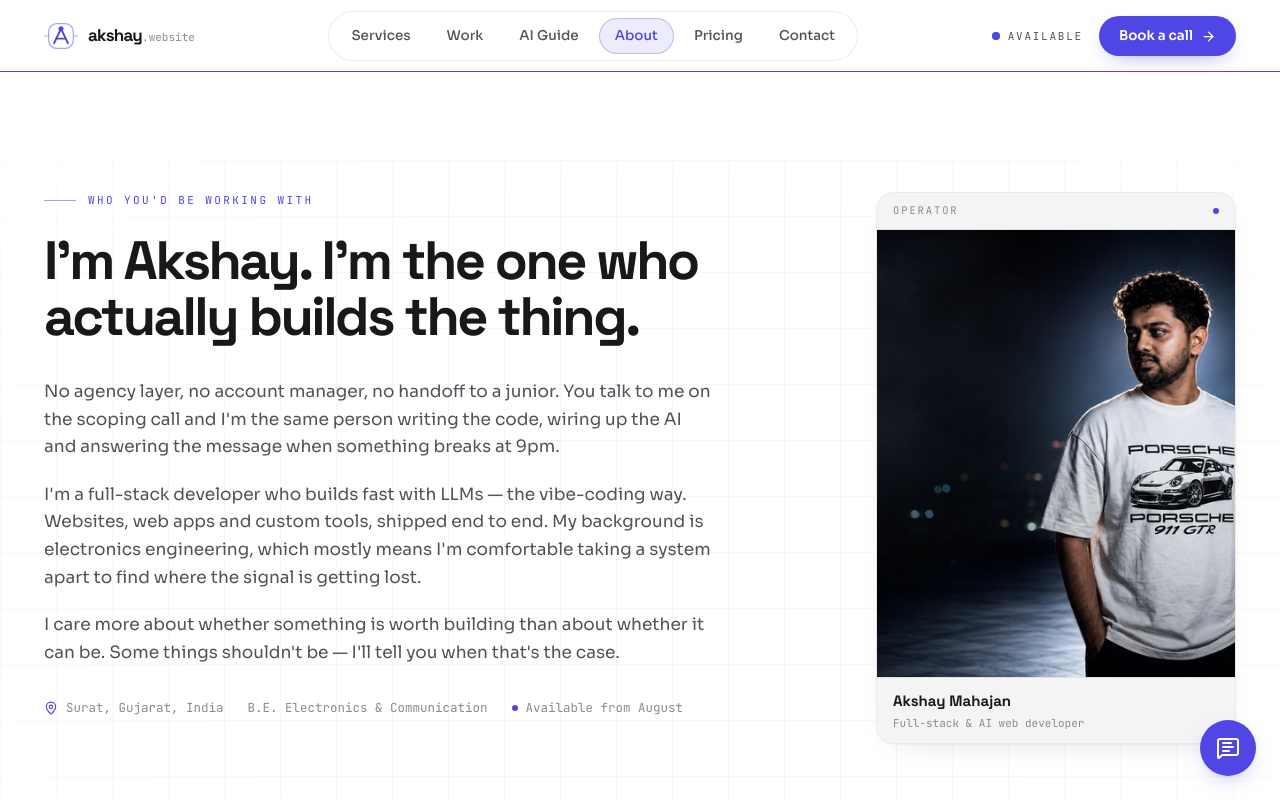
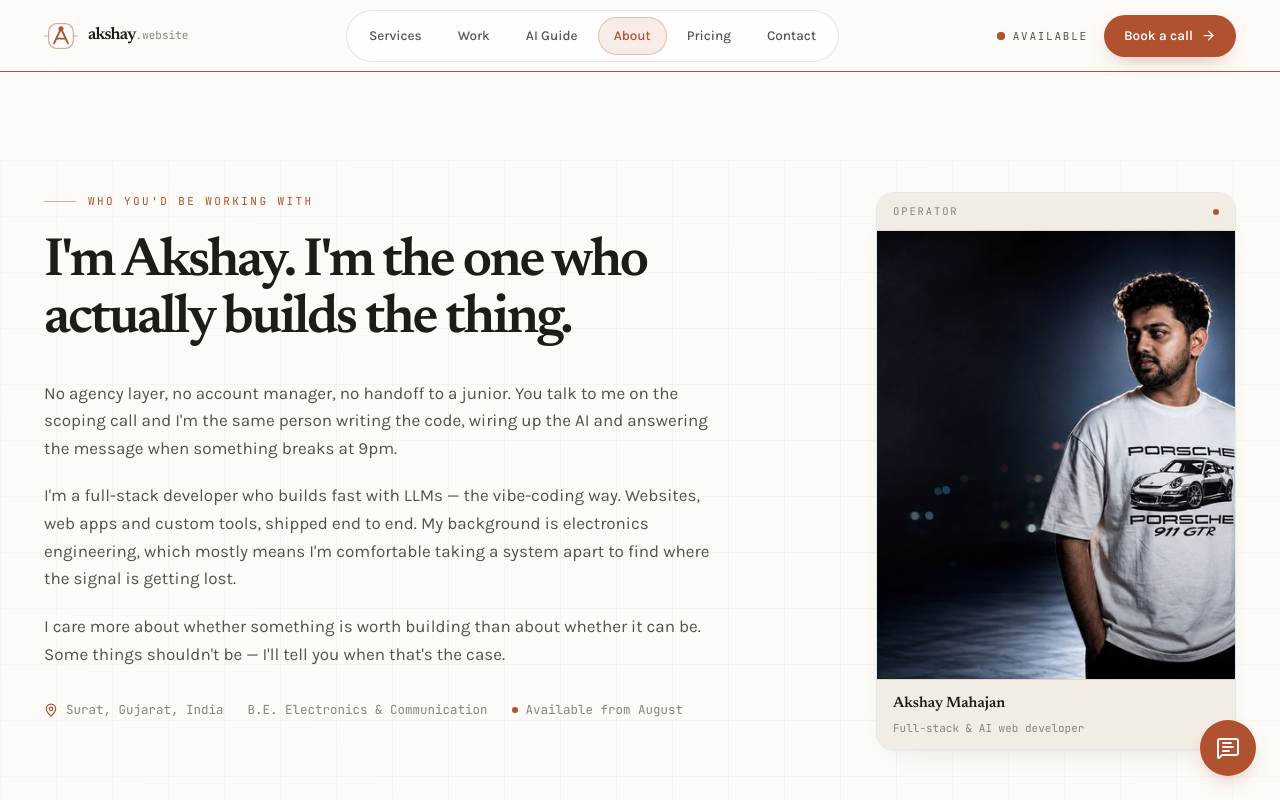
Before and after one commit to akshaymad0608-png/portfolio, a React (Vite) app: page /about in a window 1280 px wide. Shown: the top 800 px of the page. Built offline with nearby package versions, Linux system fonts and the light colour scheme.

Commit message:
Rebuild the visual identity as warm humanist: Newsreader serif headings with Karla body, warm paper ground and a deep terracotta accent replacing the grotesque-on-white indigo system

```diff
--- a/components/BuildLog.tsx
+++ b/components/BuildLog.tsx
@@ -126,7 +126,7 @@ const BuildLog: React.FC = () => {
                   <GitHubCalendar
                     username={GITHUB_USER}
                     colorScheme="light"
-                    theme={{ light: ['#F1F1F3', '#D9D6F8', '#B3ADF0', '#8078E8', '#4F46E5'] }}
+                    theme={{ light: ['#F0EAE0', '#EBC9B6', '#DC9E7E', '#C4744F', '#B0512F'] }}
                     fontSize={12}
                     blockSize={11}
                     blockMargin={3}
--- a/components/CustomCursor.tsx
+++ b/components/CustomCursor.tsx
@@ -41,7 +41,7 @@ const CustomCursor: React.FC = () => {
           width: active ? 40 : 20,
           height: active ? 40 : 20,
           opacity: active ? 1 : 0.6,
-          borderColor: active ? '#4F46E5' : '#4F46E5',
+          borderColor: active ? '#B0512F' : '#B0512F',
         }}
         transition={{ type: 'spring', stiffness: 380, damping: 26 }}
         className="-translate-x-1/2 -translate-y-1/2 rounded-full border"
--- a/components/Playground.tsx
+++ b/components/Playground.tsx
@@ -294,7 +294,7 @@ const Playground: React.FC = () => {
                     onClick={() => setTab(t.id)}
                     aria-pressed={active}
                     className={`inline-flex shrink-0 items-center gap-2 rounded-lg px-3.5 py-2 text-[13px] font-medium transition-colors ${
-                      active ? 'bg-wire text-ink' : 'text-textSecondary hover:bg-zinc-50 hover:text-text'
+                      active ? 'bg-wire text-ink' : 'text-textSecondary hover:bg-frame hover:text-text'
                     }`}
                   >
                     <Icon size={14} />
--- a/components/WorkProof.tsx
+++ b/components/WorkProof.tsx
@@ -12,11 +12,11 @@ const WorkProof: React.FC = () => {
   ];
 
   return (
-    <section className="py-20 md:py-24 relative bg-background border-t border-zinc-200 overflow-hidden">
+    <section className="py-20 md:py-24 relative bg-background border-t border-border overflow-hidden">
 
       <div className="container mx-auto px-6 relative z-10">
         <div className="flex justify-center md:justify-end mb-8 max-w-6xl mx-auto">
-            <span className="text-slate-400 font-mono text-xs flex items-center gap-2 border border-zinc-200 px-4 py-2 rounded-full glass-card tracking-widest uppercase"><Clock size={14}/> Operational Metrics</span>
+            <span className="text-slate-400 font-mono text-xs flex items-center gap-2 border border-border px-4 py-2 rounded-full glass-card tracking-widest uppercase"><Clock size={14}/> Operational Metrics</span>
         </div>
 
         <TiltCard>
@@ -37,7 +37,7 @@ const WorkProof: React.FC = () => {
                     viewport={{ once: true }}
                     className="flex flex-col items-center text-center group"
                   >
-                    <div className={`p-4 rounded-2xl bg-white/5 border border-zinc-200 mb-6 group-hover:scale-110 transition-transform duration-300 ${stat.color}`}>
+                    <div className={`p-4 rounded-2xl bg-white/5 border border-border mb-6 group-hover:scale-110 transition-transform duration-300 ${stat.color}`}>
                        <Icon className="w-8 h-8" strokeWidth={1.5} />
                     </div>
                     <h3 className={`text-5xl md:text-6xl font-display font-bold mb-3 tracking-tight ${stat.color} drop-shadow-[0_0_20px_rgb(var(--color-white) / 0.1)]`}>
--- a/components/ui/ProjectShot.tsx
+++ b/components/ui/ProjectShot.tsx
@@ -48,9 +48,9 @@ const ProjectShot: React.FC<ProjectShotProps> = ({ src, link, title, icon: Icon
         {/* chrome */}
         <div className="flex items-center gap-2.5 border-b border-border bg-frame px-3.5 py-2.5">
           <span className="flex gap-1.5" aria-hidden="true">
-            <span className="h-2 w-2 rounded-full bg-zinc-300" />
-            <span className="h-2 w-2 rounded-full bg-zinc-300" />
-            <span className="h-2 w-2 rounded-full bg-zinc-300" />
+            <span className="h-2 w-2 rounded-full bg-[#DCD5C9]" />
+            <span className="h-2 w-2 rounded-full bg-[#DCD5C9]" />
+            <span className="h-2 w-2 rounded-full bg-[#DCD5C9]" />
           </span>
           <span className="ml-1 flex-1 truncate rounded-md bg-ink/70 px-2.5 py-1 font-mono text-[10.5px] text-muted">
             {domainOf(link) || title.toLowerCase().replace(/\s+/g, '')}
--- a/components/ui/WireDivider.tsx
+++ b/components/ui/WireDivider.tsx
@@ -7,8 +7,8 @@ const WireDivider: React.FC<{ className?: string }> = ({ className = '' }) => (
       <path d="M0,20 H520 C548,20 552,6 580,6 H620 C648,6 652,20 680,20 H1200"
             fill="none" stroke="rgba(150,155,180,0.18)" strokeWidth="1" />
       <path d="M0,20 H520 C548,20 552,6 580,6 H620 C648,6 652,20 680,20 H1200"
-            fill="none" stroke="#4F46E5" strokeWidth="1" strokeOpacity="0.4" className="wire-flow" />
-      <circle cx="600" cy="6" r="3" fill="#4F46E5" fillOpacity="0.75" />
+            fill="none" stroke="#B0512F" strokeWidth="1" strokeOpacity="0.4" className="wire-flow" />
+      <circle cx="600" cy="6" r="3" fill="#B0512F" fillOpacity="0.75" />
     </svg>
   </div>
 );
--- a/index.html
+++ b/index.html
@@ -12,7 +12,7 @@
 
     <meta charset="UTF-8" />
     <meta name="viewport" content="width=device-width, initial-scale=1.0" />
-    <meta name="theme-color" content="#FFFFFF" />
+    <meta name="theme-color" content="#FDFBF7" />
     <link rel="icon" type="image/svg+xml" href="/favicon.svg" />
     <link rel="apple-touch-icon" href="/favicon.svg" />
     <meta name="color-scheme" content="light" />
@@ -22,13 +22,13 @@
     <link rel="preconnect" href="https://fonts.googleapis.com" />
     <link rel="preconnect" href="https://fonts.gstatic.com" crossorigin />
     <link
-      href="https://fonts.googleapis.com/css2?family=Space+Grotesk:wght@400;500;600;700&family=Sora:wght@400;500;600;700&family=JetBrains+Mono:wght@400;500;600&display=swap"
+      href="https://fonts.googleapis.com/css2?family=Newsreader:ital,opsz,wght@0,6..72,400;0,6..72,500;0,6..72,600;1,6..72,400&family=Karla:wght@400;500;600;700&family=JetBrains+Mono:wght@400;500;600&display=swap"
       rel="stylesheet"
     />
 
     <style>
       /* first-paint colours so there's no flash before the bundle lands */
-      html, body { background-color: #FFFFFF; color: #18181B; }
+      html, body { background-color: #FDFBF7; color: #1F1C18; }
     </style>
   </head>
   <body>
--- a/styles/global.css
+++ b/styles/global.css
@@ -3,13 +3,13 @@
 @tailwind utilities;
 
 :root {
-  --ink: #FFFFFF;        /* page background — clean white */
+  --ink: #FDFBF7;        /* page background — warm paper */
   --panel: #FFFFFF;      /* sections & cards */
   --cards: #FFFFFF;
-  --frame: #F4F4F5;      /* subtle chrome/header surface */
-  --wire: #4F46E5;       /* refined indigo — the accent */
-  --signal: #4F46E5;     /* primary CTA */
-  --line: rgba(24, 24, 27, 0.09);
+  --frame: #F2EDE4;      /* subtle chrome/header surface */
+  --wire: #B0512F;       /* deep terracotta — the accent */
+  --signal: #B0512F;     /* primary CTA */
+  --line: rgba(31, 28, 24, 0.11);
 }
 
 @layer base {
@@ -19,20 +19,21 @@
     min-height: 100vh;
     position: relative;
     background-color: var(--ink);
-    color: #18181B;
+    color: #1F1C18;
     -webkit-font-smoothing: antialiased;
     text-rendering: optimizeLegibility;
   }
 
-  body { font-family: 'Sora', system-ui, sans-serif; }
+  body { font-family: 'Karla', system-ui, sans-serif; line-height: 1.65; }
 
   h1, h2, h3, h4, h5, h6 {
-    font-family: 'Space Grotesk', 'Sora', sans-serif;
-    letter-spacing: -0.03em;
-    font-weight: 700;
+    font-family: 'Newsreader', Georgia, serif;
+    letter-spacing: -0.011em;
+    font-weight: 600;
+    line-height: 1.14;
   }
 
-  ::selection { background: var(--wire); color: #FFFFFF; }
+  ::selection { background: rgba(176, 81, 47, 0.18); color: #1F1C18; }
 
   :focus-visible {
     outline: 2px solid var(--wire);
@@ -41,17 +42,17 @@
   }
 
   ::-webkit-scrollbar { width: 10px; height: 10px; }
-  ::-webkit-scrollbar-track { background: #FFFFFF; }
-  ::-webkit-scrollbar-thumb { background: #D4D4D8; border-radius: 999px; border: 2px solid #FFFFFF; }
-  ::-webkit-scrollbar-thumb:hover { background: #B4B4BB; }
+  ::-webkit-scrollbar-track { background: #FDFBF7; }
+  ::-webkit-scrollbar-thumb { background: #DCD5C9; border-radius: 999px; border: 2px solid #FDFBF7; }
+  ::-webkit-scrollbar-thumb:hover { background: #C4BAA9; }
 }
 
 @layer components {
   /* the page is a pale schematic sheet */
   .blueprint {
     background-image:
-      linear-gradient(rgba(24, 24, 27, 0.035) 1px, transparent 1px),
-      linear-gradient(90deg, rgba(24, 24, 27, 0.035) 1px, transparent 1px);
+      linear-gradient(rgba(31, 28, 24, 0.035) 1px, transparent 1px),
+      linear-gradient(90deg, rgba(31, 28, 24, 0.035) 1px, transparent 1px);
     background-size: 56px 56px;
   }
   .blueprint-fade {
@@ -63,10 +64,10 @@
     background: var(--panel);
     border: 1px solid var(--line);
     border-radius: 18px;
-    box-shadow: 0 1px 2px rgba(24, 24, 27, 0.04), 0 12px 32px -20px rgba(24, 24, 27, 0.18);
+    box-shadow: 0 1px 2px rgba(31, 28, 24, 0.04), 0 12px 32px -20px rgba(31, 28, 24, 0.16);
   }
   .glass-effect, .glass-card {
-    background: rgba(255, 255, 255, 0.75);
+    background: rgba(253, 251, 247, 0.78);
     backdrop-filter: blur(14px);
     -webkit-backdrop-filter: blur(14px);
     border: 1px solid var(--line);
@@ -77,7 +78,7 @@
   .ticked { position: relative; }
   .ticked::before, .ticked::after {
     content: ''; position: absolute; width: 9px; height: 9px; pointer-events: none;
-    border-color: rgba(79, 70, 229, 0.5); opacity: .8; z-index: 5;
+    border-color: rgba(176, 81, 47, 0.5); opacity: .8; z-index: 5;
   }
   .ticked::before { top: -1px; left: -1px; border-top: 1px solid; border-left: 1px solid; }
   .ticked::after  { bottom: -1px; right: -1px; border-bottom: 1px solid; border-right: 1px solid; }
@@ -91,7 +92,7 @@
   }
   .text-gradient {
     background-clip: text; -webkit-background-clip: text; -webkit-text-fill-color: transparent;
-    background-image: linear-gradient(100deg, #4F46E5 0%, #6366F1 100%);
+    background-image: linear-gradient(100deg, #B0512F 0%, #C4673F 100%);
   }
 
   .btn-signal {
@@ -100,24 +101,24 @@
     font-weight: 600;
     border-radius: 999px;
     transition: transform .2s ease, box-shadow .2s ease, background .2s ease;
-    box-shadow: 0 8px 22px -10px rgba(79, 70, 229, 0.55);
+    box-shadow: 0 8px 22px -10px rgba(176, 81, 47, 0.55);
   }
-  .btn-signal:hover { transform: translateY(-2px); background: #4338CA; box-shadow: 0 14px 30px -12px rgba(79, 70, 229, 0.6); }
+  .btn-signal:hover { transform: translateY(-2px); background: #8E3F23; box-shadow: 0 14px 30px -12px rgba(176, 81, 47, 0.6); }
 
   .btn-ghost {
     border: 1px solid var(--line);
-    color: #18181B;
+    color: #1F1C18;
     border-radius: 999px;
     background: #FFFFFF;
     transition: border-color .2s ease, transform .2s ease, background .2s ease;
   }
-  .btn-ghost:hover { border-color: rgba(79, 70, 229, 0.45); transform: translateY(-2px); background: rgba(79, 70, 229, 0.04); }
+  .btn-ghost:hover { border-color: rgba(176, 81, 47, 0.45); transform: translateY(-2px); background: rgba(176, 81, 47, 0.04); }
 
   .spotlight { position: relative; overflow: hidden; }
   .spotlight::after {
     content: ''; position: absolute; inset: 0; pointer-events: none; opacity: 0;
     transition: opacity .35s ease;
-    background: radial-gradient(340px circle at var(--mx,50%) var(--my,50%), rgba(79, 70, 229, 0.07), transparent 65%);
+    background: radial-gradient(340px circle at var(--mx,50%) var(--my,50%), rgba(176, 81, 47, 0.07), transparent 65%);
   }
   .spotlight:hover::after { opacity: 1; }
 
```
Also changed, not shown: components/Contact.tsx (+4 -4 lines), components/ui/FlowCanvas.tsx (+11 -11 lines), tailwind.config.js (+19 -19 lines), 1 other file (tests, documents, lock files or other folders).
